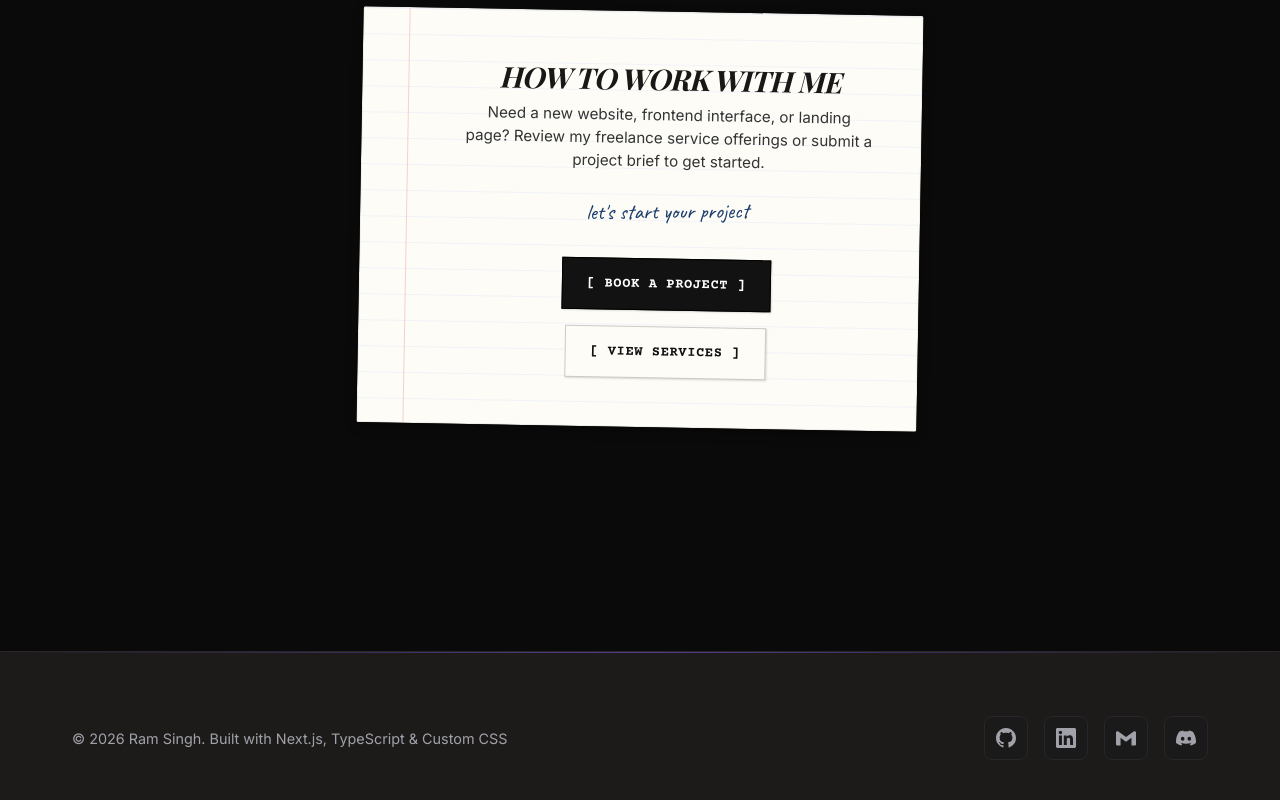
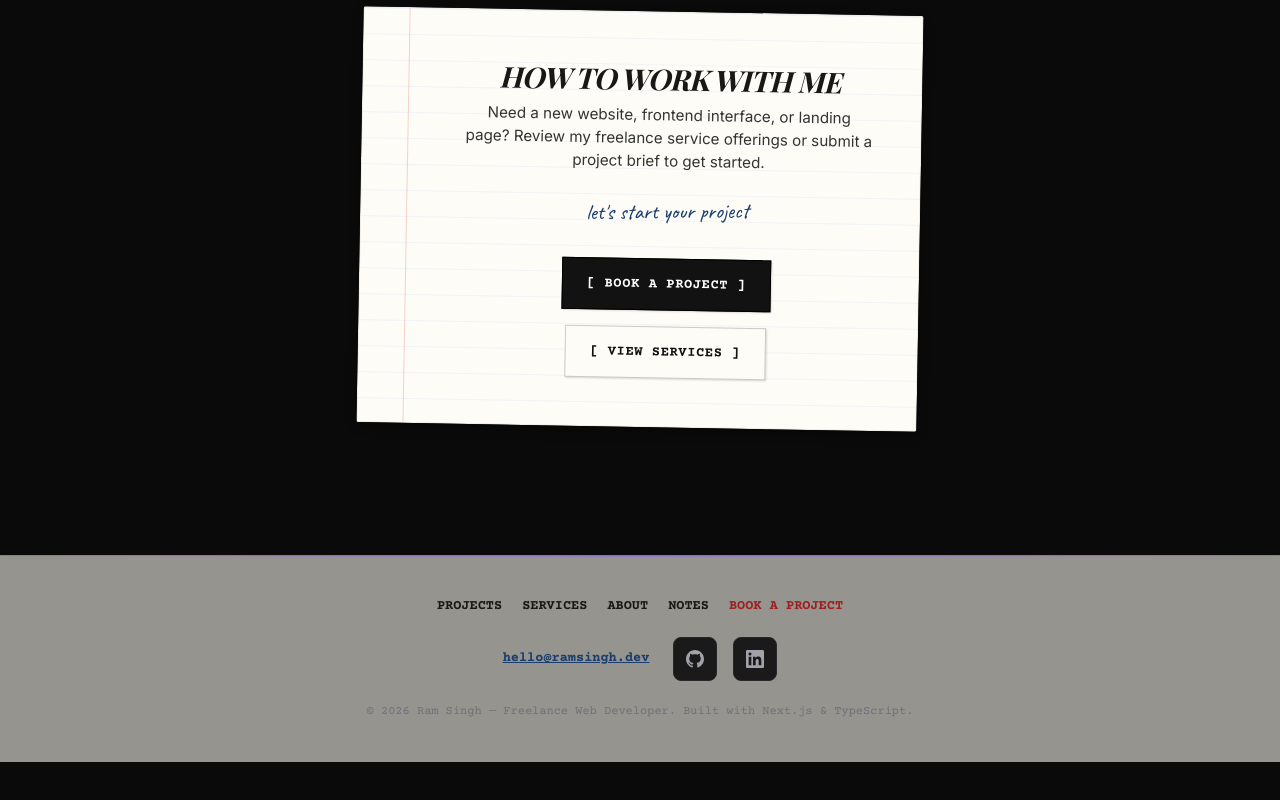
Before and after one commit to ram-singhh/portfolio, a Next.js app: page /about in a window 1280 px wide. Shown: the part 2052-2852 px from the top of the page. After the commit the page ends 2814 px from the top, so only its background shows below. Built offline with nearby package versions, Linux system fonts and the light colour scheme.

Commit message:
refine compact spotify player

```diff
--- a/app/about/page.tsx
+++ b/app/about/page.tsx
@@ -18,7 +18,7 @@ export const metadata = {
 
 export default function About() {
   return (
-    <main className="home-workspace" style={{ minHeight: "100vh", position: "relative", paddingBottom: "8rem" }}>
+    <main id="main-content" tabIndex={-1} className="home-workspace" style={{ minHeight: "100vh", position: "relative", paddingBottom: "8rem" }}>
       <DeskBackground />
 
       <div className="container" style={{ position: "relative", zIndex: 2, paddingTop: "8rem", maxWidth: "800px" }}>
--- a/app/contact/page.tsx
+++ b/app/contact/page.tsx
@@ -207,7 +207,7 @@ export default function Contact() {
   };
 
   return (
-    <main className="home-workspace" style={{ minHeight: "100vh", position: "relative", paddingBottom: "8rem" }}>
+    <main id="main-content" tabIndex={-1} className="home-workspace" style={{ minHeight: "100vh", position: "relative", paddingBottom: "8rem" }}>
       {/* Wood Desk surface */}
       <DeskBackground />
 
@@ -291,7 +291,7 @@ export default function Contact() {
                 </p>
                 <div style={{ marginTop: "1rem" }}>
                   <HandwrittenNote color="pencil" tilt={-1.5} fontSize="1.05rem">
-                    or email directly: ram01singh4656@gmail.com
+                    or email directly: hello@ramsingh.dev
                   </HandwrittenNote>
                 </div>
               </Paper>
--- a/app/globals.css
+++ b/app/globals.css
@@ -2991,6 +2991,8 @@ kbd {
 .grid-spotify-card {
     grid-column: span 7;
     margin-top: 0;
+    width: 100%;
+    max-width: 560px;
 }
 
 .grid-projects-card {
@@ -3082,53 +3084,115 @@ kbd {
 }
 
 /* Spotify section card details */
-.spotify-mock-player {
+.spotify-compact-player {
     display: flex;
     flex-direction: column;
-    gap: 1rem;
-    margin-top: 1rem;
-}
-
-.spotify-cassette {
-    height: 100px;
-    border: 2px solid var(--border-secondary);
-    border-radius: var(--radius-lg);
-    background: #1b1917;
-    position: relative;
-    overflow: hidden;
-    display: flex;
-    flex-direction: column;
+    width: 100%;
+}
+
+.spotify-main-layout {
+    display: flex;
+    align-items: center;
+    gap: 0.75rem;
+    width: 100%;
+}
+
+.spotify-cassette-mini {
+    position: relative;
+    width: 110px;
+    height: 74px;
+    border: 1.5px solid rgba(255, 255, 255, 0.14);
+    border-radius: 5px;
+    background: linear-gradient(145deg, #1d1b1a 0%, #121110 100%);
+    box-shadow: inset 0 0 8px rgba(0, 0, 0, 0.85), 0 2px 4px rgba(0, 0, 0, 0.4);
+    display: flex;
     justify-content: center;
     align-items: center;
-    box-shadow: inset 0 0 10px rgba(0,0,0,0.8);
-}
-
-.cassette-label {
-    width: 70%;
+    flex-shrink: 0;
+    user-select: none;
+}
+
+.cassette-screw {
+    position: absolute;
+    width: 3px;
+    height: 3px;
+    border-radius: 50%;
+    background: rgba(255, 255, 255, 0.22);
+    box-shadow: inset 0 0 1px rgba(0, 0, 0, 0.9);
+}
+.cassette-screw.top-left { top: 3px; left: 3px; }
+.cassette-screw.top-right { top: 3px; right: 3px; }
+.cassette-screw.bottom-left { bottom: 3px; left: 3px; }
+.cassette-screw.bottom-right { bottom: 3px; right: 3px; }
+
+.cassette-label-mini {
+    width: 86px;
     height: 50px;
-    background: #fdfcf7;
-    border: 1px solid rgba(0,0,0,0.2);
-    border-radius: 4px;
-    padding: 4px 8px;
+    background: #f3eee6;
+    border: 1px solid rgba(0, 0, 0, 0.25);
+    border-radius: 3px;
+    padding: 3px 4px;
     display: flex;
     flex-direction: column;
-    justify-content: space-around;
+    justify-content: space-between;
     align-items: center;
     color: #111;
-}
-
-.cassette-reels {
-    display: flex;
-    gap: 2rem;
-    margin-top: 4px;
-}
-
-.cassette-reel {
-    width: 14px;
-    height: 14px;
+    box-shadow: 0 1px 2px rgba(0, 0, 0, 0.2);
+}
+
+.cassette-tape-tag {
+    font-size: 0.5rem;
+    font-family: var(--font-mono), monospace;
+    font-weight: 700;
+    letter-spacing: 0.08em;
+    color: #3d3935;
+    white-space: nowrap;
+    overflow: hidden;
+    text-overflow: ellipsis;
+    max-width: 100%;
+    line-height: 1;
+}
+
+.cassette-window-mini {
+    position: relative;
+    width: 74px;
+    height: 26px;
+    background: #11100f;
+    border: 1px solid rgba(0, 0, 0, 0.4);
+    border-radius: 2px;
+    display: flex;
+    align-items: center;
+    justify-content: center;
+    overflow: hidden;
+    box-shadow: inset 0 0 4px rgba(0, 0, 0, 0.9);
+}
+
+.cassette-tape-strip {
+    position: absolute;
+    width: 100%;
+    height: 5px;
+    background: #2a1f18;
+    top: 50%;
+    transform: translateY(-50%);
+    opacity: 0.8;
+}
+
+.cassette-reels-mini {
+    position: relative;
+    z-index: 1;
+    display: flex;
+    gap: 1.3rem;
+    align-items: center;
+}
+
+.cassette-reel-mini {
+    width: 13px;
+    height: 13px;
     border-radius: 50%;
-    border: 3px dotted #444;
-    animation: spin-reel 8s linear infinite;
+    background: #e8e3d9;
+    border: 2px dotted #333;
+    box-shadow: 0 0 2px rgba(0, 0, 0, 0.5);
+    animation: spin-reel 7s linear infinite;
 }
 
 @keyframes spin-reel {
@@ -3137,9 +3201,158 @@ kbd {
 }
 
 @media (prefers-reduced-motion: reduce) {
-    .cassette-reel {
+    .cassette-reel-mini {
         animation: none !important;
     }
+}
+
+.spotify-content-column {
+    display: flex;
+    flex-direction: column;
+    gap: 0.35rem;
+    flex-grow: 1;
+    min-width: 0;
+}
+
+.spotify-track-container {
+    display: flex;
+    align-items: center;
+    gap: 0.65rem;
+    width: 100%;
+    min-width: 0;
+}
+
+.spotify-album-thumb {
+    position: relative;
+    width: 48px;
+    height: 48px;
+    border-radius: 4px;
+    overflow: hidden;
+    flex-shrink: 0;
+    box-shadow: 0 2px 4px rgba(0, 0, 0, 0.4);
+    border: 1px solid rgba(255, 255, 255, 0.12);
+}
+
+.spotify-album-thumb-placeholder {
+    width: 48px;
+    height: 48px;
+    border-radius: 4px;
+    background-color: #222;
+    display: flex;
+    align-items: center;
+    justify-content: center;
+    flex-shrink: 0;
+    font-size: 1.2rem;
+    box-shadow: 0 2px 4px rgba(0, 0, 0, 0.4);
+    border: 1px solid rgba(255, 255, 255, 0.1);
+}
+
+.spotify-track-details {
+    display: flex;
+    flex-direction: column;
+    min-width: 0;
+    flex-grow: 1;
+}
+
+.spotify-track-name {
+    font-family: var(--font-mono), monospace;
+    font-size: 0.88rem;
+    font-weight: 700;
+    color: #ffffff;
+    white-space: nowrap;
+    overflow: hidden;
+    text-overflow: ellipsis;
+    line-height: 1.25;
+}
+
+.spotify-track-artist {
+    font-family: var(--font-primary), sans-serif;
+    font-size: 0.75rem;
+    color: var(--text-secondary);
+    white-space: nowrap;
+    overflow: hidden;
+    text-overflow: ellipsis;
+    line-height: 1.25;
+}
+
+.spotify-track-album {
+    font-family: var(--font-primary), sans-serif;
+    font-size: 0.68rem;
+    color: var(--text-muted);
+    white-space: nowrap;
+    overflow: hidden;
+    text-overflow: ellipsis;
+    line-height: 1.25;
+}
+
+.spotify-status-bar {
+    display: flex;
+    justify-content: space-between;
+    align-items: center;
+    gap: 0.4rem;
+    min-width: 0;
+}
+
+.spotify-status-badge {
+    font-family: var(--font-mono), monospace;
+    font-size: 0.68rem;
+    font-weight: 700;
+    display: inline-flex;
+    align-items: center;
+    gap: 0.3rem;
+    white-space: nowrap;
+}
+
+.spotify-deck-note {
+    font-family: var(--font-mono), monospace;
+    font-size: 0.65rem;
+    color: var(--text-muted);
+}
+
+.spotify-open-link {
+    font-family: var(--font-mono), monospace;
+    font-size: 0.68rem;
+    font-weight: 700;
+    color: var(--text-secondary);
+    text-decoration: underline;
+    display: inline-flex;
+    align-items: center;
+    white-space: nowrap;
+    transition: color 0.15s ease;
+}
+
+.spotify-open-link:hover {
+    color: #ffffff;
+}
+
+.spotify-progress-wrapper {
+    display: flex;
+    flex-direction: column;
+    gap: 0.2rem;
+    width: 100%;
+}
+
+.spotify-progress-bar {
+    width: 100%;
+    height: 3px;
+    background-color: rgba(255, 255, 255, 0.12);
+    border-radius: 2px;
+    overflow: hidden;
+}
+
+.spotify-progress-fill {
+    height: 100%;
+    background-color: var(--color-ink-red);
+    transition: width 1s linear;
+}
+
+.spotify-progress-times {
+    display: flex;
+    justify-content: space-between;
+    font-size: 0.6rem;
+    font-family: var(--font-mono), monospace;
+    color: var(--text-muted);
+    line-height: 1;
 }
 
 @keyframes pulse-dot {
@@ -3149,7 +3362,41 @@ kbd {
 }
 
 .pulse-dot {
+    display: inline-block;
+    width: 6px;
+    height: 6px;
+    background-color: #22c55e;
+    border-radius: 50%;
     animation: pulse-dot 1.5s infinite ease-in-out;
+}
+
+@media (max-width: 440px) {
+    .spotify-cassette-mini {
+        width: 94px;
+        height: 66px;
+    }
+    .cassette-label-mini {
+        width: 74px;
+        height: 44px;
+    }
+    .cassette-window-mini {
+        width: 62px;
+        height: 22px;
+    }
+    .cassette-reels-mini {
+        gap: 1rem;
+    }
+    .cassette-reel-mini {
+        width: 11px;
+        height: 11px;
+    }
+    .spotify-album-thumb, .spotify-album-thumb-placeholder {
+        width: 44px;
+        height: 44px;
+    }
+    .spotify-main-layout {
+        gap: 0.5rem;
+    }
 }
 
 @media (prefers-reduced-motion: reduce) {
@@ -3161,7 +3408,7 @@ kbd {
 @media (max-width: 992px) {
     .grid-hero-card { grid-column: span 12; }
     .grid-profile-card { grid-column: span 12; justify-self: center; }
-    .grid-spotify-card { grid-column: span 12; justify-self: center; width: 100%; max-width: 680px; }
+    .grid-spotify-card { grid-column: span 12; justify-self: center; width: 100%; max-width: 560px; }
     .grid-projects-card { grid-column: span 12; margin-top: 0; justify-self: center; }
     .grid-services-card { grid-column: span 12; }
     .grid-navigation-card { grid-column: span 12; align-items: center; }
--- a/components/layout/Footer.tsx
+++ b/components/layout/Footer.tsx
@@ -1,15 +1,45 @@
 import React from "react";
+import Link from "next/link";
 import { siteConfig } from "@/lib/config";
 
 export default function Footer() {
   return (
-    <footer className="footer">
-      <div className="container">
-        <div className="footer-content">
-          <div className="footer-text">
-            <p>&copy; 2026 Ram Singh. Built with Next.js, TypeScript & Custom CSS</p>
-          </div>
-          <div className="social-links">
+    <footer className="footer" style={{ borderTop: "1px solid rgba(0, 0, 0, 0.12)", backgroundColor: "rgba(244, 240, 230, 0.6)", padding: "2.5rem 0", marginTop: "auto", position: "relative", zIndex: 10 }}>
+      <div className="container" style={{ maxWidth: "1100px", margin: "0 auto", padding: "0 1.5rem" }}>
+        <div style={{ display: "flex", flexDirection: "column", alignItems: "center", gap: "1.25rem", textAlign: "center" }}>
+
+          {/* Quick Navigation Links */}
+          <nav aria-label="Footer navigation">
+            <ul style={{ display: "flex", flexWrap: "wrap", justifyContent: "center", gap: "1.25rem", listStyle: "none", padding: 0, margin: 0, fontFamily: "var(--font-mono)", fontSize: "0.85rem", textTransform: "uppercase", fontWeight: 700 }}>
+              <li>
+                <Link href="/projects/" style={{ color: "var(--text-dark)", textDecoration: "none" }}>Projects</Link>
+              </li>
+              <li>
+                <Link href="/services/" style={{ color: "var(--text-dark)", textDecoration: "none" }}>Services</Link>
+              </li>
+              <li>
+                <Link href="/about/" style={{ color: "var(--text-dark)", textDecoration: "none" }}>About</Link>
+              </li>
+              <li>
+                <Link href="/notes/" style={{ color: "var(--text-dark)", textDecoration: "none" }}>Notes</Link>
+              </li>
+              <li>
+                <Link href="/contact/" style={{ color: "var(--color-ink-red)", textDecoration: "none" }}>Book a Project</Link>
+              </li>
+            </ul>
+          </nav>
+
+          {/* Email CTA & Social Profiles */}
+          <div style={{ display: "flex", alignItems: "center", justifyContent: "center", gap: "1.5rem", flexWrap: "wrap" }}>
+            <a
+              href="mailto:hello@ramsingh.dev"
+              style={{ fontFamily: "var(--font-mono)", fontSize: "0.85rem", color: "var(--color-ink-blue)", textDecoration: "underline", fontWeight: 700 }}
+              aria-label="Email Ram Singh at hello@ramsingh.dev"
+            >
+              hello@ramsingh.dev
+            </a>
+
+            <div style={{ display: "flex", gap: "1rem", alignItems: "center" }} className="social-links">
               <a
                 href={siteConfig.links.github}
                 className="social-link"
@@ -17,7 +47,7 @@ export default function Footer() {
                 rel="noopener noreferrer"
                 aria-label="GitHub Profile"
               >
-              <svg width="20" height="20" viewBox="0 0 24 24" fill="currentColor" aria-hidden="true">
+                <svg width="18" height="18" viewBox="0 0 24 24" fill="currentColor" aria-hidden="true">
                   <path d="M12 0c-6.626 0-12 5.373-12 12 0 5.302 3.438 9.8 8.207 11.387.599.111.793-.261.793-.577v-2.234c-3.338.726-4.033-1.416-4.033-1.416-.546-1.387-1.333-1.756-1.333-1.756-1.089-.745.083-.729.083-.729 1.205.084 1.839 1.237 1.839 1.237 1.07 1.834 2.807 1.304 3.492.997.107-.775.418-1.305.762-1.604-2.665-.305-5.467-1.334-5.467-5.931 0-1.311.469-2.381 1.236-3.221-.124-.303-.535-1.524.117-3.176 0 0 1.008-.322 3.301 1.23.957-.266 1.983-.399 3.003-.404 1.02.005 2.047.138 3.006.404 2.291-1.552 3.297-1.23 3.297-1.23.653 1.653.242 2.874.118 3.176.77.84 1.235 1.911 1.235 3.221 0 4.609-2.807 5.624-5.479 5.921.43.372.823 1.102.823 2.222v3.293c0 .319.192.694.801.576 4.765-1.589 8.199-6.086 8.199-11.386 0-6.627-5.373-12-12-12z" />
                 </svg>
               </a>
@@ -28,31 +58,16 @@ export default function Footer() {
                 rel="noopener noreferrer"
                 aria-label="LinkedIn Profile"
               >
-              <svg width="20" height="20" viewBox="0 0 24 24" fill="currentColor" aria-hidden="true">
+                <svg width="18" height="18" viewBox="0 0 24 24" fill="currentColor" aria-hidden="true">
                   <path d="M20.447 20.452h-3.554v-5.569c0-1.328-.027-3.037-1.852-3.037-1.853 0-2.136 1.445-2.136 2.939v5.667H9.351V9h3.414v1.561h.046c.477-.9 1.637-1.85 3.37-1.85 3.601 0 4.267 2.37 4.267 5.455v6.286zM5.337 7.433c-1.144 0-2.063-.926-2.063-2.065 0-1.138.92-2.063 2.063-2.063 1.14 0 2.064.925 2.064 2.063 0 1.139-.925 2.065-2.064 2.065zm1.782 13.019H3.555V9h3.564v11.452zM22.225 0H1.771C.792 0 0 .774 0 1.729v20.542C0 23.227.792 24 1.771 24h20.451C23.2 24 24 23.227 24 22.271V1.729C24 .774 23.2 0 22.222 0h.003z" />
                 </svg>
               </a>
-            <a
-              href={siteConfig.links.email}
-              className="social-link"
-              aria-label="Email Contact"
-            >
-              <svg width="20" height="20" viewBox="0 0 24 24" fill="currentColor" aria-hidden="true">
-                <path d="M24 5.457v13.909c0 .904-.732 1.636-1.636 1.636h-3.819V11.73L12 16.64l-6.545-4.91v9.273H1.636A1.636 1.636 0 0 1 0 19.366V5.457c0-.904.732-1.636 1.636-1.636h.749L12 10.724l9.615-6.903h.749c.904 0 1.636.732 1.636 1.636z" />
-              </svg>
-            </a>
-            <a
-              href={siteConfig.links.discord}
-              className="social-link"
-              target="_blank"
-              rel="noopener noreferrer"
-              aria-label="Discord"
-            >
-              <svg width="20" height="20" viewBox="0 0 24 24" fill="currentColor">
-                <path d="M20.317 4.37a19.791 19.791 0 0 0-4.885-1.515.074.074 0 0 0-.079.037c-.21.375-.444.864-.608 1.25a18.27 18.27 0 0 0-5.487 0 12.64 12.64 0 0 0-.617-1.25.077.077 0 0 0-.079-.037A19.736 19.736 0 0 0 3.677 4.37a.07.07 0 0 0-.032.027C.533 9.046-.32 13.58.099 18.057a.082.082 0 0 0 .031.057 19.9 19.9 0 0 0 5.993 3.03.078.078 0 0 0 .084-.028c.462-.63.874-1.295 1.226-1.994a.076.076 0 0 0-.041-.106 13.107 13.107 0 0 1-1.872-.892.077.077 0 0 1-.008-.128 10.2 10.2 0 0 0 .372-.292.074.074 0 0 1 .077-.01c3.928 1.793 8.18 1.793 12.062 0a.074.074 0 0 1 .078.01c.12.098.246.198.373.292a.077.077 0 0 1-.006.127 12.299 12.299 0 0 1-1.873.892.077.077 0 0 0-.041.107c.36.698.772 1.362 1.225 1.993a.076.076 0 0 0 .084.028 19.839 19.839 0 0 0 6.002-3.03.077.077 0 0 0 .032-.054c.5-5.177-.838-9.674-3.549-13.66a.061.061 0 0 0-.031-.03zM8.02 15.33c-1.183 0-2.157-1.085-2.157-2.419 0-1.333.956-2.419 2.157-2.419 1.21 0 2.176 1.096 2.157 2.42 0 1.333-.956 2.418-2.157 2.418zm7.975 0c-1.183 0-2.157-1.085-2.157-2.419 0-1.333.955-2.419 2.157-2.419 1.21 0 2.176 1.096 2.157 2.42 0 1.333-.946 2.418-2.157 2.418z" />
-              </svg>
-            </a>
             </div>
+          </div>
+
+          <p style={{ fontFamily: "var(--font-mono)", fontSize: "0.75rem", color: "var(--text-muted)", margin: 0 }}>
+            &copy; {new Date().getFullYear()} Ram Singh — Freelance Web Developer. Built with Next.js &amp; TypeScript.
+          </p>
         </div>
       </div>
     </footer>
--- a/lib/config.ts
+++ b/lib/config.ts
@@ -8,7 +8,7 @@ export const siteConfig = {
   links: {
     github: "https://github.com/Ram-singhh",
     linkedin: "https://www.linkedin.com/in/ram-singhh/",
-    email: "mailto:ram01singh4656@gmail.com",
+    email: "mailto:hello@ramsingh.dev",
     discord: "https://discord.com/users/874953017227628554"
   }
 };
--- a/lib/email.ts
+++ b/lib/email.ts
@@ -82,7 +82,7 @@ export async function sendProjectInquiryEmail(
   data: ProjectInquiryData
 ): Promise<{ success: boolean; error?: string }> {
   const apiKey = process.env.RESEND_API_KEY;
-  const destinationEmail = process.env.CONTACT_EMAIL || "ram01singh4656@gmail.com";
+  const destinationEmail = process.env.CONTACT_EMAIL || "hello@ramsingh.dev";
   // Resend default onboarding sender
   const senderEmail = process.env.CONTACT_SENDER || "onboarding@resend.dev";
   const fromAddress = formatSenderAddress(senderEmail);
```
Also changed, not shown: app/not-found.tsx (+6 -9 lines), app/page.tsx (+4 -4 lines), components/spotify/CurrentlyPlaying.tsx (+110 -198 lines). Lines whose indentation alone changed are shown as unchanged.
